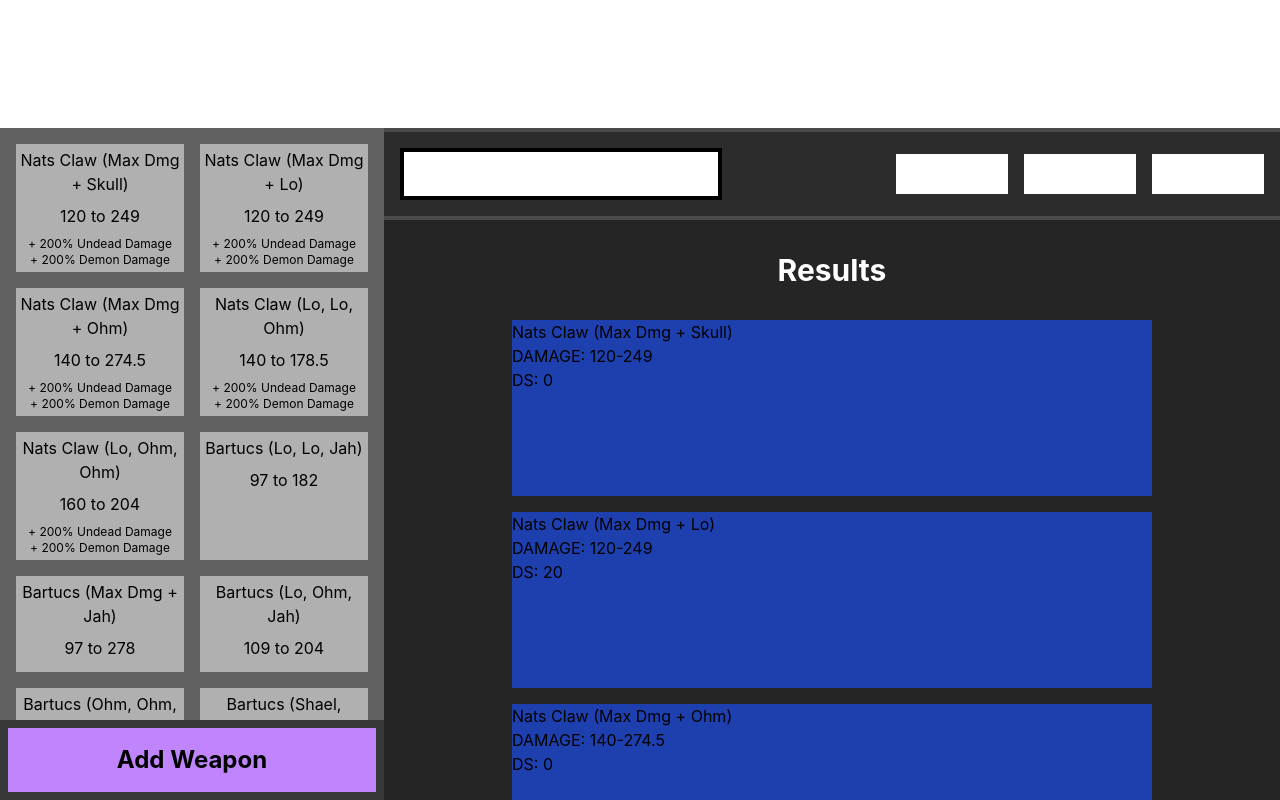
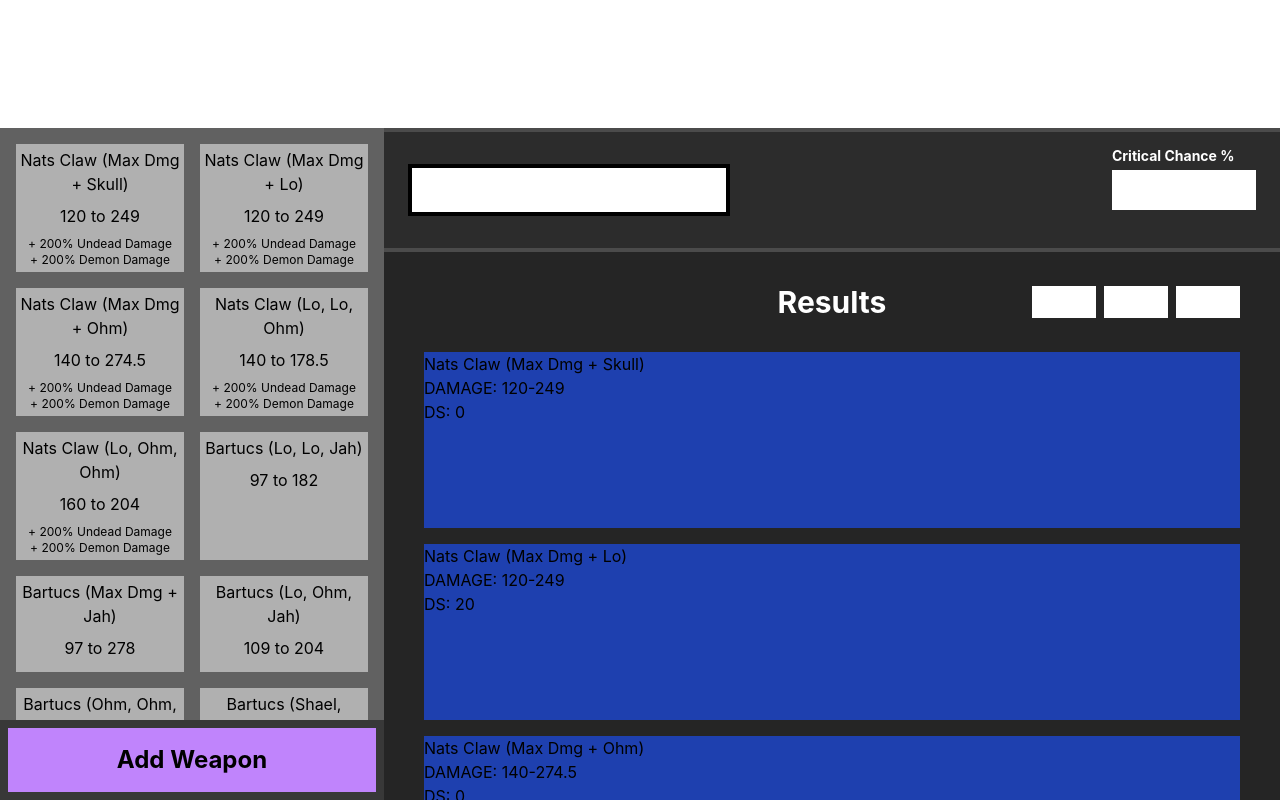
Before and after one commit to Druage/D2_Weapon_Comparison, a Next.js app: page / in a window 1280 px wide. Built offline with nearby package versions, Linux system fonts and the light colour scheme.

Commit message:
Reorder layout of comparison list

```diff
--- a/src/components/ComparisonList.tsx
+++ b/src/components/ComparisonList.tsx
@@ -1,26 +1,31 @@
-import _ from "lodash";
 import WeaponItem from "./WeaponItem";
 import {FAKE_WEAPONS_TO_TEST} from "../data/data";
+import _ from "lodash";
 
 export default function ComparisonList() {
     const CompareHeader = () => (
         <div
             className={
-                "flex flex-row items-center justify-between border-y-4 border-[#4B4B4B] bg-[#2C2C2C] p-4"
+                "flex flex-row items-center justify-between border-y-4 border-[#4B4B4B] bg-[#2C2C2C] px-6 py-8"
             }
         >
             <button
                 className={
                     "flex h-full items-center justify-center border-4 border-black bg-white bg-[#272020] py-2 px-16 text-xl text-xl font-bold text-white"
                 }
+                onClick={() => {
+                    alert("NOT WORKING!");
+                }}
             >
                 Compare Weapons
             </button>
-            <div className={"flex flex-row gap-4"}>
-                {_.range(3).map((it) => (
-                    <div key={it} className={"h-10 w-28 bg-white"}/>
-                ))}
-            </div>
+
+            <label className={"relative w-36"}>
+        <span className={"absolute -top-6 text-sm font-bold text-white"}>
+          Critical Chance %
+        </span>
+                <input className={"h-10 w-full bg-white"} type={"number"}/>
+            </label>
         </div>
     );
 
@@ -32,8 +37,17 @@ export default function ComparisonList() {
         >
             <CompareHeader/>
 
-            <div className={"flex flex-col items-center gap-4 py-8 px-32"}>
-                <h1 className={"mb-4 text-3xl font-bold text-white"}>Results</h1>
+            <div className={"flex flex-col items-center gap-4 py-8 px-10"}>
+                <div className={"relative mb-4 w-full"}>
+                    <h1 className={"text-3xl font-bold text-white flex-1 text-center"}>Results</h1>
+                    <div
+                        className={"absolute right-0 top-0 bottom-0 flex flex-row items-center gap-2"}
+                    >
+                        {_.range(3).map((it) => (
+                            <div key={it} className={"h-8 w-16 bg-white"}/>
+                        ))}
+                    </div>
+                </div>
                 {FAKE_WEAPONS_TO_TEST.map((it, index) => (
                     <WeaponItem
                         key={index}
--- a/styles/globals.css
+++ b/styles/globals.css
@@ -16,3 +16,8 @@ body {
 * {
     box-sizing: border-box;
 }
+
+input {
+    min-width: 3rem;
+    padding: 1rem;
+}
```
